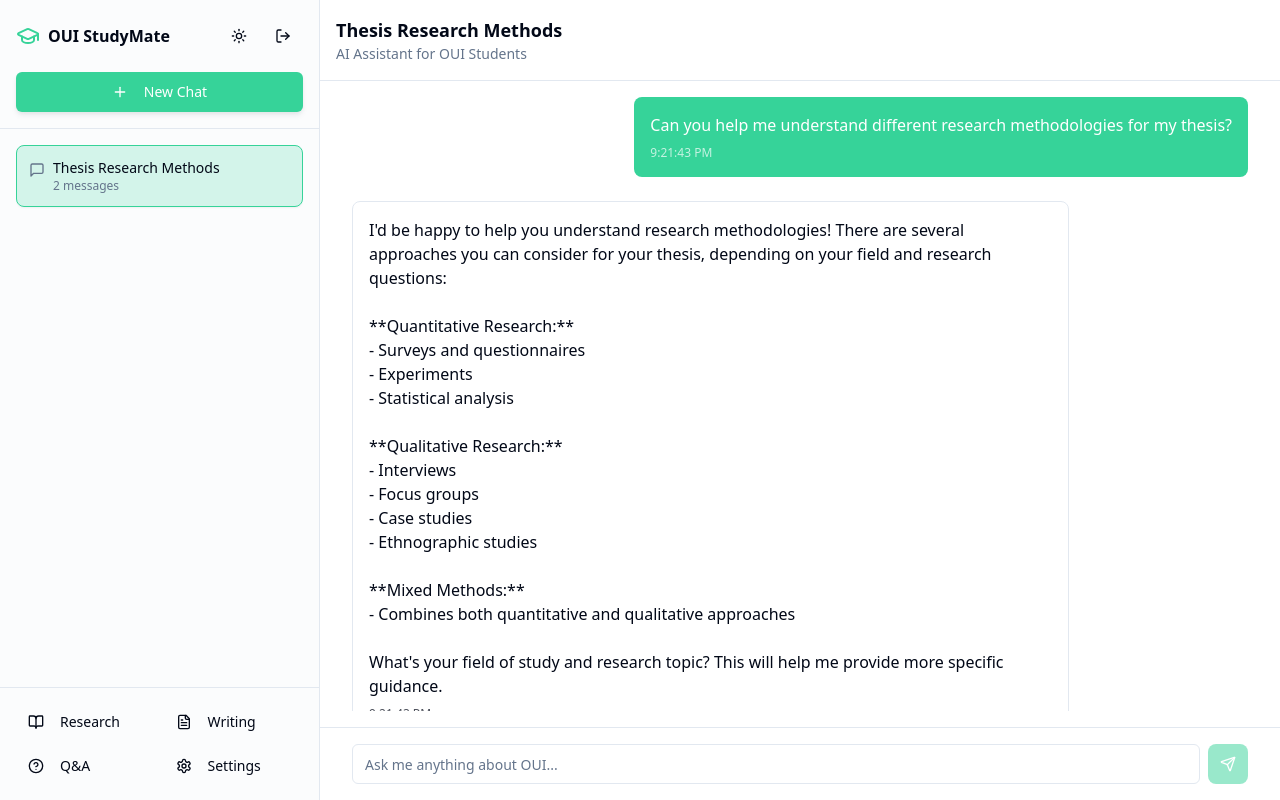
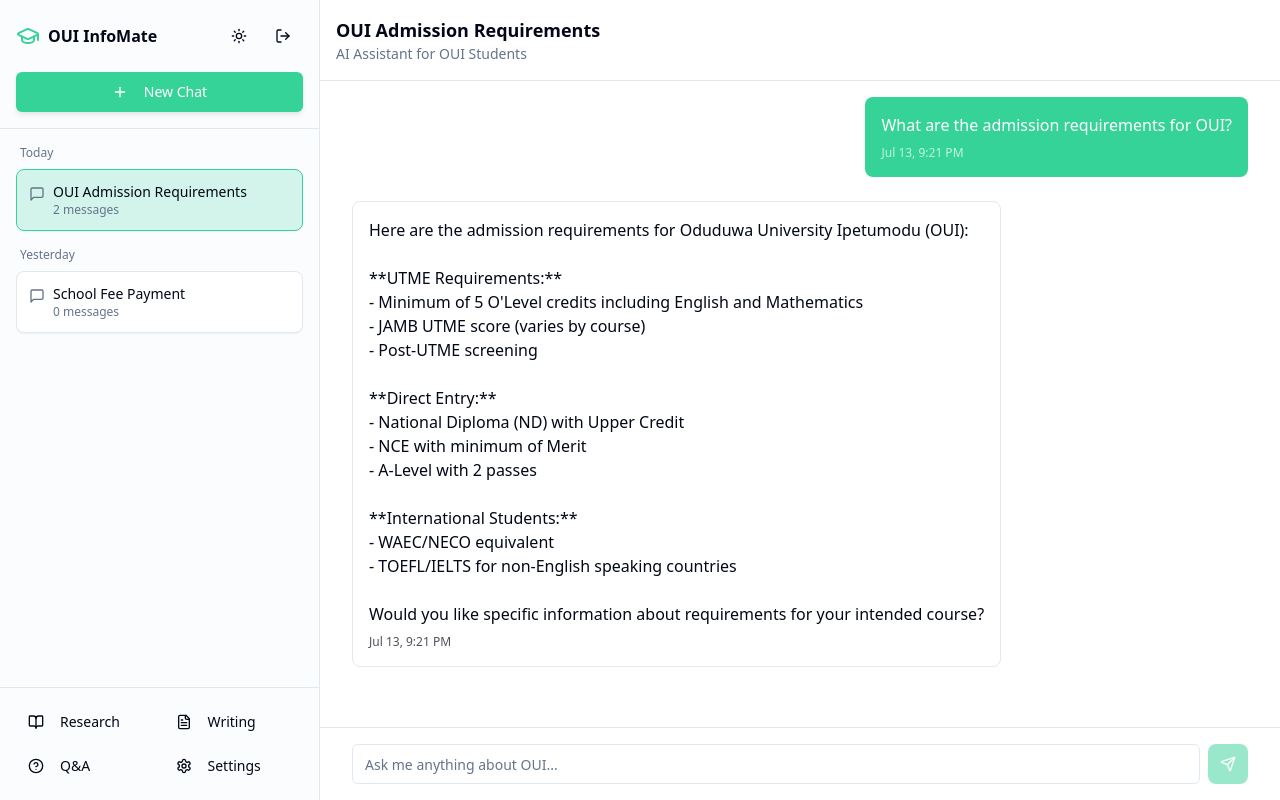
Before and after one commit to emmanuelayinde/OUI-InfoMate, a React (Vite) app: page /dashboard in a window 1280 px wide. Built offline with nearby package versions, Linux system fonts and the light colour scheme.

Commit message:
Enhance dashboard chat history
Group chat history by date, format timestamps, and update branding for OUI students.

```diff
--- a/src/pages/Dashboard.tsx
+++ b/src/pages/Dashboard.tsx
@@ -53,26 +53,67 @@ const preQuestions = [
   "How do I apply for industrial training placement?"
 ];
 
+// Helper function to group chats by date
+const groupChatsByDate = (chats: Chat[]) => {
+  const groups: { [key: string]: Chat[] } = {};
+
+  chats.forEach(chat => {
+    const dateKey = chat.lastMessage.toDateString();
+    if (!groups[dateKey]) {
+      groups[dateKey] = [];
+    }
+    groups[dateKey].push(chat);
+  });
+
+  return groups;
+};
+
+// Helper function to format date for grouping
+const formatDateGroup = (dateString: string) => {
+  const date = new Date(dateString);
+  const today = new Date();
+  const yesterday = new Date(today);
+  yesterday.setDate(yesterday.getDate() - 1);
+
+  if (date.toDateString() === today.toDateString()) {
+    return "Today";
+  } else if (date.toDateString() === yesterday.toDateString()) {
+    return "Yesterday";
+  } else {
+    return date.toLocaleDateString('en-US', {
+      weekday: 'long',
+      month: 'short',
+      day: 'numeric'
+    });
+  }
+};
+
 const Dashboard = () => {
   const [chats, setChats] = useState<Chat[]>([
     {
       id: "1",
-      title: "Thesis Research Methods",
+      title: "OUI Admission Requirements",
       messages: [
         {
           id: "1",
-          content: "Can you help me understand different research methodologies for my thesis?",
+          content: "What are the admission requirements for OUI?",
           sender: "user",
           timestamp: new Date()
         },
         {
           id: "2",
-          content: "I'd be happy to help you understand research methodologies! There are several approaches you can consider for your thesis, depending on your field and research questions:\n\n**Quantitative Research:**\n- Surveys and questionnaires\n- Experiments\n- Statistical analysis\n\n**Qualitative Research:**\n- Interviews\n- Focus groups\n- Case studies\n- Ethnographic studies\n\n**Mixed Methods:**\n- Combines both quantitative and qualitative approaches\n\nWhat's your field of study and research topic? This will help me provide more specific guidance.",
+          content: "Here are the admission requirements for Oduduwa University Ipetumodu (OUI):\n\n**UTME Requirements:**\n- Minimum of 5 O'Level credits including English and Mathematics\n- JAMB UTME score (varies by course)\n- Post-UTME screening\n\n**Direct Entry:**\n- National Diploma (ND) with Upper Credit\n- NCE with minimum of Merit\n- A-Level with 2 passes\n\n**International Students:**\n- WAEC/NECO equivalent\n- TOEFL/IELTS for non-English speaking countries\n\nWould you like specific information about requirements for your intended course?",
           sender: "assistant",
           timestamp: new Date()
         }
       ],
       lastMessage: new Date()
+    },
+    {
+      id: "2",
+      title: "School Fee Payment",
+      messages: [],
+      lastMessage: new Date(Date.now() - 86400000) // Yesterday
     }
   ]);
 
@@ -157,7 +198,7 @@ const Dashboard = () => {
           <div className="flex items-center justify-between mb-4">
             <div className="flex items-center space-x-2">
               <GraduationCap className="h-6 w-6 text-accent" />
-              <span className="font-semibold">OUI StudyMate</span>
+              <span className="font-semibold">OUI InfoMate</span>
             </div>
             <div className="flex items-center space-x-1">
               <ThemeToggle />
@@ -178,8 +219,14 @@ const Dashboard = () => {
 
         {/* Chat History */}
         <ScrollArea className="flex-1 p-4">
+          <div className="space-y-4">
+            {Object.entries(groupChatsByDate(chats)).map(([dateKey, dateChats]) => (
+              <div key={dateKey}>
+                <h4 className="text-xs font-medium text-muted-foreground mb-2 px-1">
+                  {formatDateGroup(dateKey)}
+                </h4>
                 <div className="space-y-2">
-            {chats.map((chat) => (
+                  {dateChats.map((chat) => (
                     <Card
                       key={chat.id}
                       className={`cursor-pointer transition-colors hover:bg-accent/10 ${
@@ -199,6 +246,9 @@ const Dashboard = () => {
                         </div>
                       </CardContent>
                     </Card>
+                  ))}
+                </div>
+              </div>
             ))}
           </div>
         </ScrollArea>
@@ -244,9 +294,9 @@ const Dashboard = () => {
                 {currentChat.messages.length === 0 ? (
                   <div className="text-center py-12">
                     <GraduationCap className="h-12 w-12 mx-auto text-muted-foreground mb-4" />
-                    <h3 className="text-lg font-semibold mb-2">Welcome to OUI StudyMate</h3>
+                    <h3 className="text-lg font-semibold mb-2">Welcome to OUI InfoMate</h3>
                     <p className="text-muted-foreground mb-6">
-                      Your AI assistant for Oduduwa University Ipetumodu. Ask anything about your studies, courses, or university life.
+                      Your AI assistant for Oduduwa University Ipetumodu. Get instant information about university services, procedures, and campus life.
                     </p>
 
                     {/* Pre-defined Questions */}
@@ -282,7 +332,13 @@ const Dashboard = () => {
                       >
                         <div className="whitespace-pre-wrap">{msg.content}</div>
                         <div className="text-xs opacity-70 mt-2">
-                          {msg.timestamp.toLocaleTimeString()}
+                          {msg.timestamp.toLocaleString('en-US', {
+                            month: 'short',
+                            day: 'numeric',
+                            hour: 'numeric',
+                            minute: '2-digit',
+                            hour12: true
+                          })}
                         </div>
                       </div>
                     </div>
```
Lines whose indentation alone changed are shown as unchanged.
